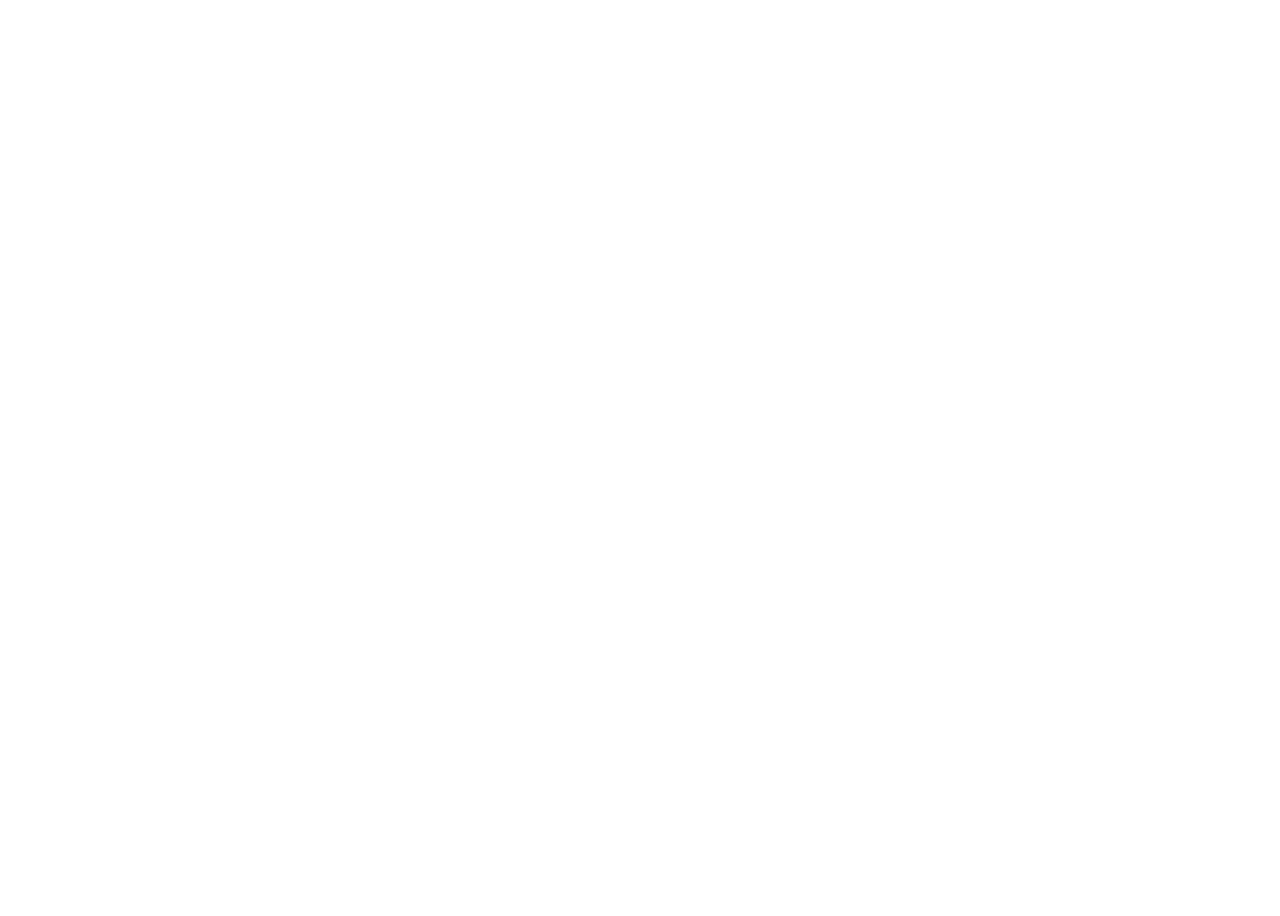
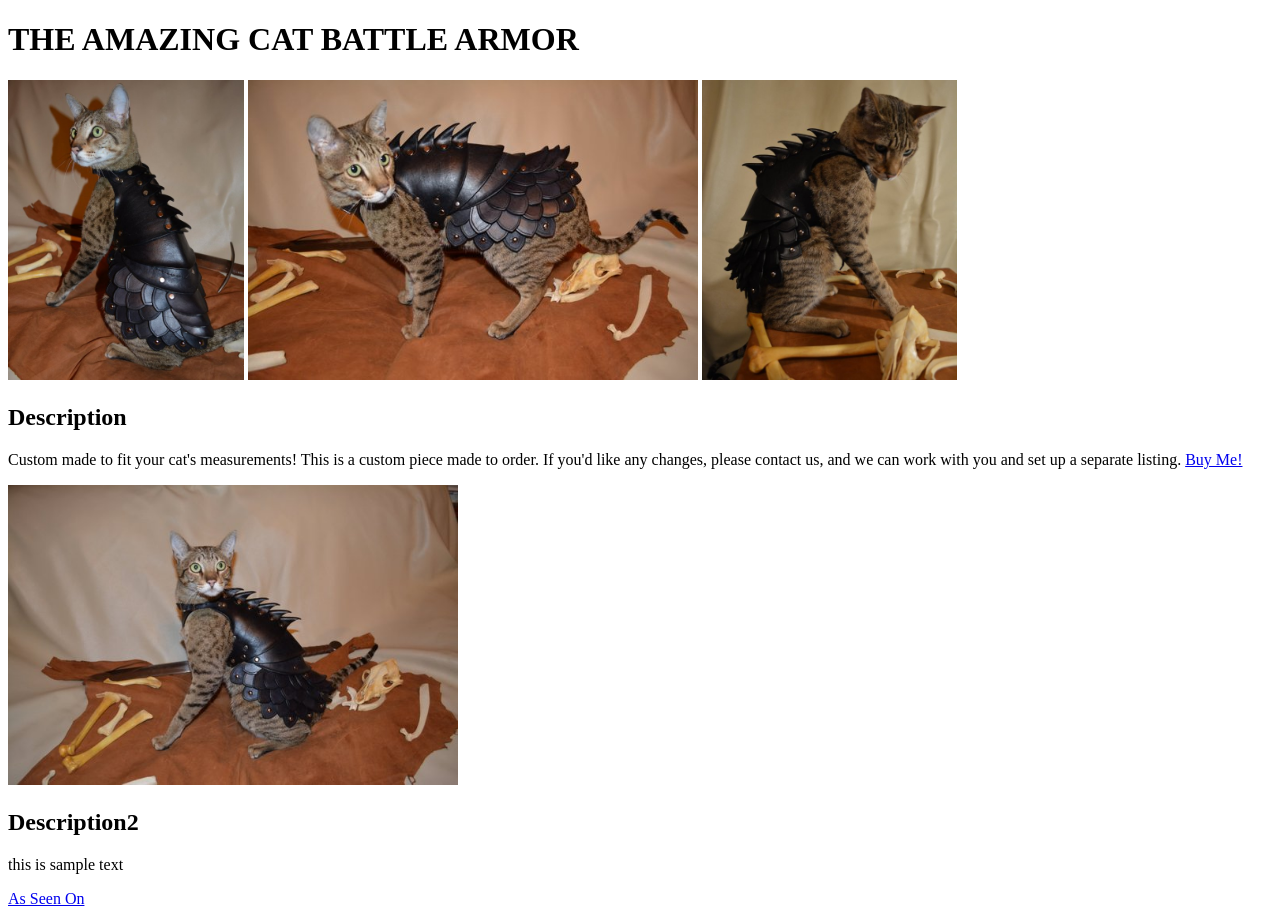
Before and after one commit to vchang13/cssi, a plain HTML site: page javaScript/labs/Gadget_Website/index.html in a window 1280 px wide. Before the commit the page ends 800 px from the top, so only its background shows below. Drawn offline with Linux system fonts and the light colour scheme.

Commit message:
catattak

```diff
--- a/javaScript/labs/Gadget_Website/index.html
+++ b/javaScript/labs/Gadget_Website/index.html
@@ -17,11 +17,29 @@
 <html>
   <head>
     <meta charset="UTF-8">
-    <title>title</title>
-  <link rel="stylesheet" href="style.css" type="text/css">
+    <title>Cat Battle Armor</title>
+    <link rel="stylesheet" href="style.css" type="text/css">
   </head>
   <body>
-
-  <script src="script.js" type="text/javascript"></script>
+    <h1>THE AMAZING CAT BATTLE ARMOR</h1>
+    <div class="gallery">
+      <img src="motherofcatgons2.jpg"/>
+      <img src="motherofcatgons3.jpg"/>
+      <img src="motherofcatgons1.jpg"/>
+    </div>
+    <div class="description">
+      <h2>Description</h2>
+      <p>Custom made to fit your cat's measurements! This is a custom piece made to order.
+        If you'd like any changes, please contact us, and we can work with you and set up a separate listing.
+        <a target="_blank" href="https://www.etsy.com/listing/175112598/cat-battle-armor?source=aw&utm_source=affiliate_window&utm_medium=affiliate&utm_campaign=us_location_buyer&awc=6220_1532635812_ce4ef2aa3dd6ab5cefc19baff1a7f8fe&utm_content=78888">Buy Me!</a>
+      </p>
+      <img src="catmother.jpg"/>
+    </div>
+    <div class="description2">
+      <h2>Description2</h2>
+      <p>this is sample text</p>
+      <a target="_blank" href="https://awesomestufftobuy.com/cat-battle-armor/">As Seen On</a>
+    </div>
+    <script src="script.js" type="text/javascript"></script>
   </body>
 </html>
--- a/javaScript/labs/Gadget_Website/script.js
+++ b/javaScript/labs/Gadget_Website/script.js
@@ -11,3 +11,43 @@
 // WITHOUT WARRANTIES OR CONDITIONS OF ANY KIND, either express or implied.
 // See the License for the specific language governing permissions and
 // limitations under the License.
+
+
+
+// Changes title
+let titlePuns = ["THE AMAZING CAT BATTLE AMEOWR", "PAW-LEASE BUY THIS","THE AMEOWZING CAT BATTLE ARMOR",
+                "CLAW-SOME ARMOR FOR CATS", "WE'RE NOT KITTEN", "ONLY FUR CATS", "THE AMAZING CAT BATTLE ARMOR"];
+function punChange (){
+
+}
+
+// Links change color when hovered overed
+// function punChange (){
+//
+// }
+// Changes background color of ____ on click
+// function punChange (){
+//
+// }
+// Borders show for images when hovered overed
+// function punChange (){
+//
+// }
+// Turns images circular on click
+// function punChange (){
+//
+// }
+// Resets back to default when spacebar is pressed
+//   while loop?
+// function punChange (){
+//
+// }
+
+// function testMe(a){
+//   return a + 4;
+// }
+//
+// let result = testMe(5);
+// console.log(result);
+//
+// console.log(testMe(5));
--- a/javaScript/labs/Gadget_Website/style.css
+++ b/javaScript/labs/Gadget_Website/style.css
@@ -13,3 +13,7 @@
  * See the License for the specific language governing permissions and
  * limitations under the License.
  */
+
+img {
+  height: 300px;
+}
```
Also changed, not shown: appEngine-DataStore/labs/fortune-teller/solution/templates/movie_demo.html (+1 -1 lines), javaScript/labs/Gadget_Website/catmother.jpg (added), javaScript/labs/Gadget_Website/motherofcatgons1.jpg (added), javaScript/labs/Gadget_Website/motherofcatgons2.jpg (added), javaScript/labs/Gadget_Website/motherofcatgons3.jpg (added).
